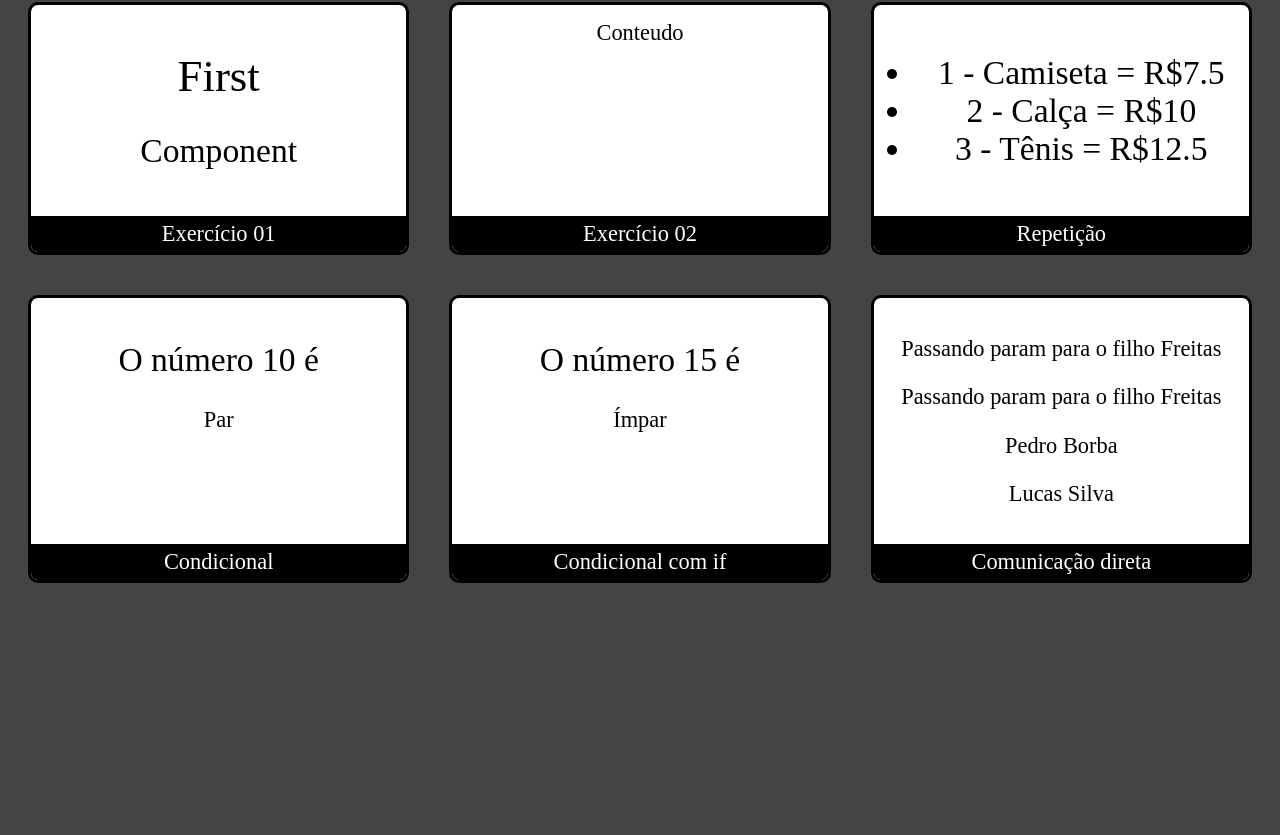
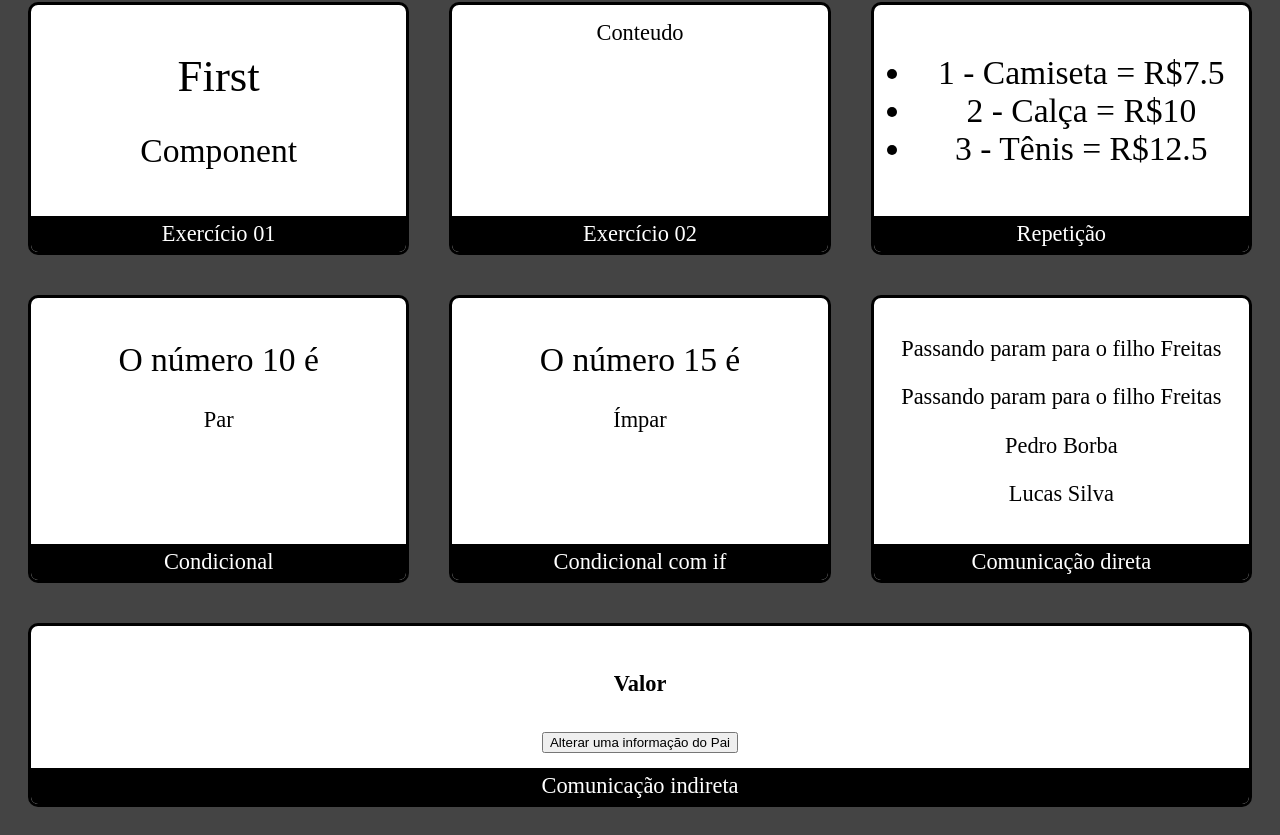
Before and after one commit to jpdev01/reactjs, a React (Create React App) app: page / in a window 1280 px wide. Shown: the part 328-1163 px from the top of the page. Before the commit the page ends 939 px from the top, so only its background shows below. Built offline with nearby package versions, Linux system fonts and the light colour scheme.

Commit message:
comunicacao indireta

```diff
--- a/src/App.jsx
+++ b/src/App.jsx
@@ -11,6 +11,8 @@ import './App.css'
 import Iteration from './components/simple/Iteration'
 import Conditional from './components/simple/Conditional'
 import Dad from './components/communication/direct/Dad'
+
+import Super from './components/communication/indirect/Super'
 
 
 export default props => (
@@ -59,6 +61,10 @@ export default props => (
             <Dad lastName="Freitas"></Dad>
         </Card>
 
+        <Card title="Comunicação indireta">
+            <Super></Super>
+        </Card>
+
     </div>
 
 );
--- a/src/components/communication/direct/Dad.jsx
+++ b/src/components/communication/direct/Dad.jsx
@@ -1,5 +1,6 @@
 import React from 'react'
 import Son from './Son'
+
 
 export default props =>
     <div>
--- /dev/null
+++ b/src/components/communication/indirect/Sub.jsx
@@ -0,0 +1,13 @@
+import React from 'react'
+
+export default (props) => {
+    return (
+        <div>
+            <button onClick={
+                () =>
+                {props.onClickBtnEvent(Math.random())}
+                }>
+                    Alterar uma informação do Pai</button>
+        </div>
+    );
+};
--- /dev/null
+++ b/src/components/communication/indirect/Super.jsx
@@ -0,0 +1,17 @@
+import React from 'react'
+import Sub from './Sub'
+
+
+export default props => {
+
+    function onClickBtn(value) {
+        console.log('Ação de clique! Valor recebido: ' + value);
+    }
+
+    return (
+        <div>
+            <h4>Valor</h4>
+            <Sub onClickBtnEvent={onClickBtn}></Sub>
+        </div>
+    )
+}
```
Also changed, not shown: src/components/communication/README.md (added).
